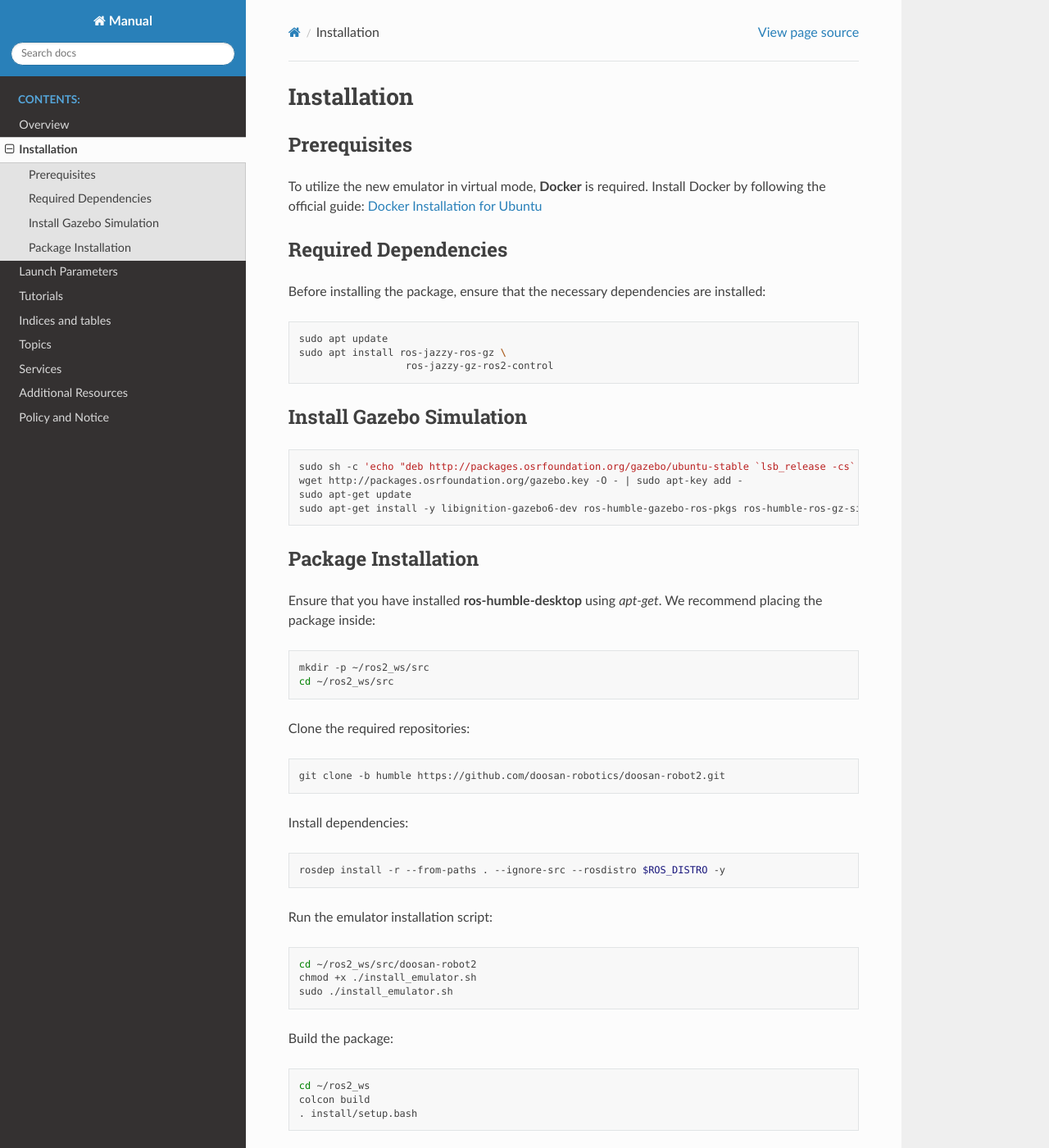
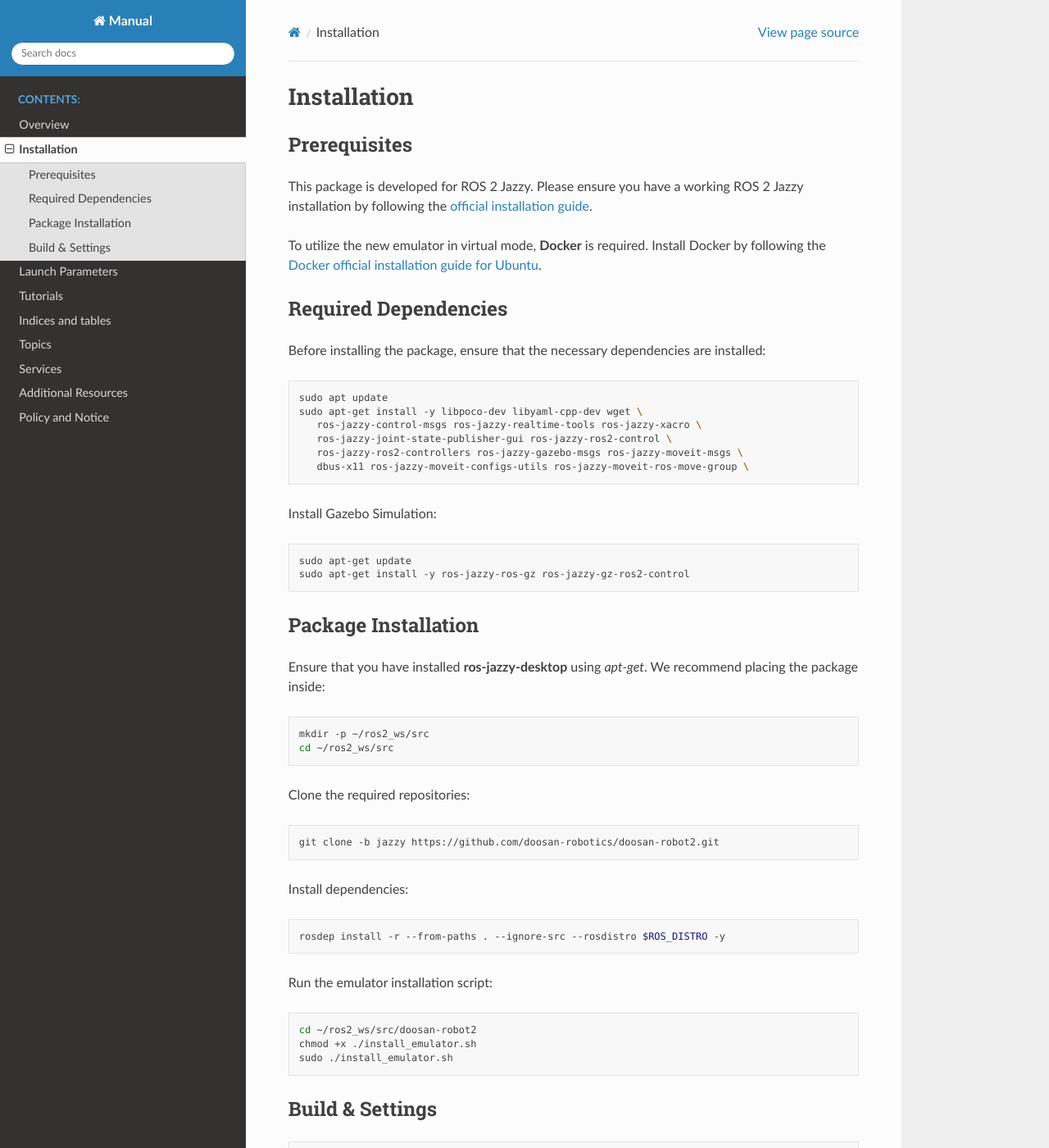
Before and after one commit to Namsangee/ros2_test, a Sphinx documentation site: the page built from source/installation.rst, in a window 1280 px wide and 1400 px high. Shown: the whole window at 82% size. Built offline with Sphinx 7.4.7 and the Read the Docs theme 3.1.0, drawn with Linux system fonts in a browser that asks for light colours; some of the changed text lies outside the part shown.

Commit message:
Installation page update

```diff
--- a/source/installation.rst
+++ b/source/installation.rst
@@ -6,7 +6,9 @@ Installation
 Prerequisites
 -------------
 
-To utilize the new emulator in virtual mode, **Docker** is required. Install Docker by following the official guide: `Docker Installation for Ubuntu <https://docs.docker.com/engine/install/ubuntu/>`_
+This package is developed for ROS 2 Jazzy. Please ensure you have a working ROS 2 Jazzy installation by following the `official installation guide <https://docs.ros.org/en/jazzy/Installation.html>`_.
+
+To utilize the new emulator in virtual mode, **Docker** is required. Install Docker by following the `Docker official installation guide for Ubuntu <https://docs.docker.com/engine/install/ubuntu/>`_.
 
 Required Dependencies
 ---------------------
@@ -16,24 +18,25 @@ Before installing the package, ensure that the necessary dependencies are instal
 .. code-block:: bash
 
    sudo apt update
-   sudo apt install ros-jazzy-ros-gz \
-                     ros-jazzy-gz-ros2-control
+   sudo apt-get install -y libpoco-dev libyaml-cpp-dev wget \
+      ros-jazzy-control-msgs ros-jazzy-realtime-tools ros-jazzy-xacro \
+      ros-jazzy-joint-state-publisher-gui ros-jazzy-ros2-control \
+      ros-jazzy-ros2-controllers ros-jazzy-gazebo-msgs ros-jazzy-moveit-msgs \
+      dbus-x11 ros-jazzy-moveit-configs-utils ros-jazzy-moveit-ros-move-group \
 
 
-Install Gazebo Simulation
--------------------------
+Install Gazebo Simulation:
 
 .. code-block:: bash
 
-   sudo sh -c 'echo "deb http://packages.osrfoundation.org/gazebo/ubuntu-stable `lsb_release -cs` main" > /etc/apt/sources.list.d/gazebo-stable.list'
-   wget http://packages.osrfoundation.org/gazebo.key -O - | sudo apt-key add -
    sudo apt-get update
-   sudo apt-get install -y libignition-gazebo6-dev ros-humble-gazebo-ros-pkgs ros-humble-ros-gz-sim ros-humble-ros-gz
+   sudo apt-get install -y ros-jazzy-ros-gz ros-jazzy-gz-ros2-control
 
 Package Installation
 --------------------
 
-Ensure that you have installed **ros-humble-desktop** using `apt-get`. We recommend placing the package inside:
+Ensure that you have installed **ros-jazzy-desktop** using `apt-get`.
+We recommend placing the package inside:
 
 .. code-block:: bash
 
@@ -44,7 +47,7 @@ Clone the required repositories:
 
 .. code-block:: bash
 
-   git clone -b humble https://github.com/doosan-robotics/doosan-robot2.git
+   git clone -b jazzy https://github.com/doosan-robotics/doosan-robot2.git
 
 Install dependencies:
 
@@ -60,7 +63,8 @@ Run the emulator installation script:
    chmod +x ./install_emulator.sh
    sudo ./install_emulator.sh
 
-Build the package:
+Build & Settings
+--------------------
 
 .. code-block:: bash
 
@@ -68,8 +72,23 @@ Build the package:
    colcon build
    . install/setup.bash
 
-To use **ROS2 with Version 3.x Controller**, specify the build option:
+.. note::
+   To use **ROS2 with Version 3.x Controller**, specify the build option:
 
-.. code-block:: bash
+   .. code-block:: bash
 
-   colcon build --cmake-args -DDRCF_VER=3
+      colcon build --cmake-args -DDRCF_VER=3
+
+
+Need to add the ``PYTHONPATH`` of the repo to your ``.bashrc``:
+
+   .. code-block:: bash
+
+      echo 'export PYTHONPATH=$PYTHONPATH:~/ros2_ws/install/dsr_common2/lib/dsr_common2/imp' >> ~/.bashrc && source ~/.bashrc
+
+
+Try to test the installation by running the following command:
+
+   .. code-block:: bash
+
+      ros2 launch dsr_bringup2 dsr_bringup2_rviz.launch.py
```
